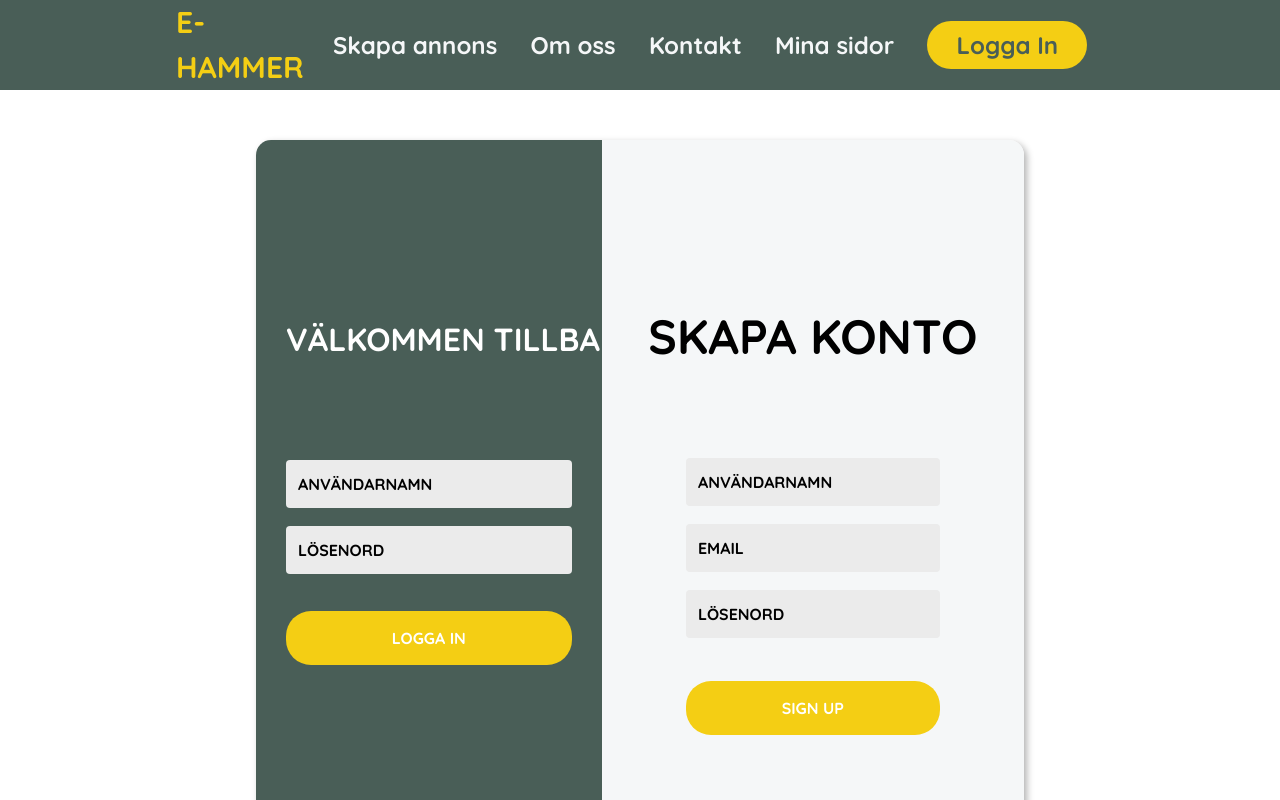
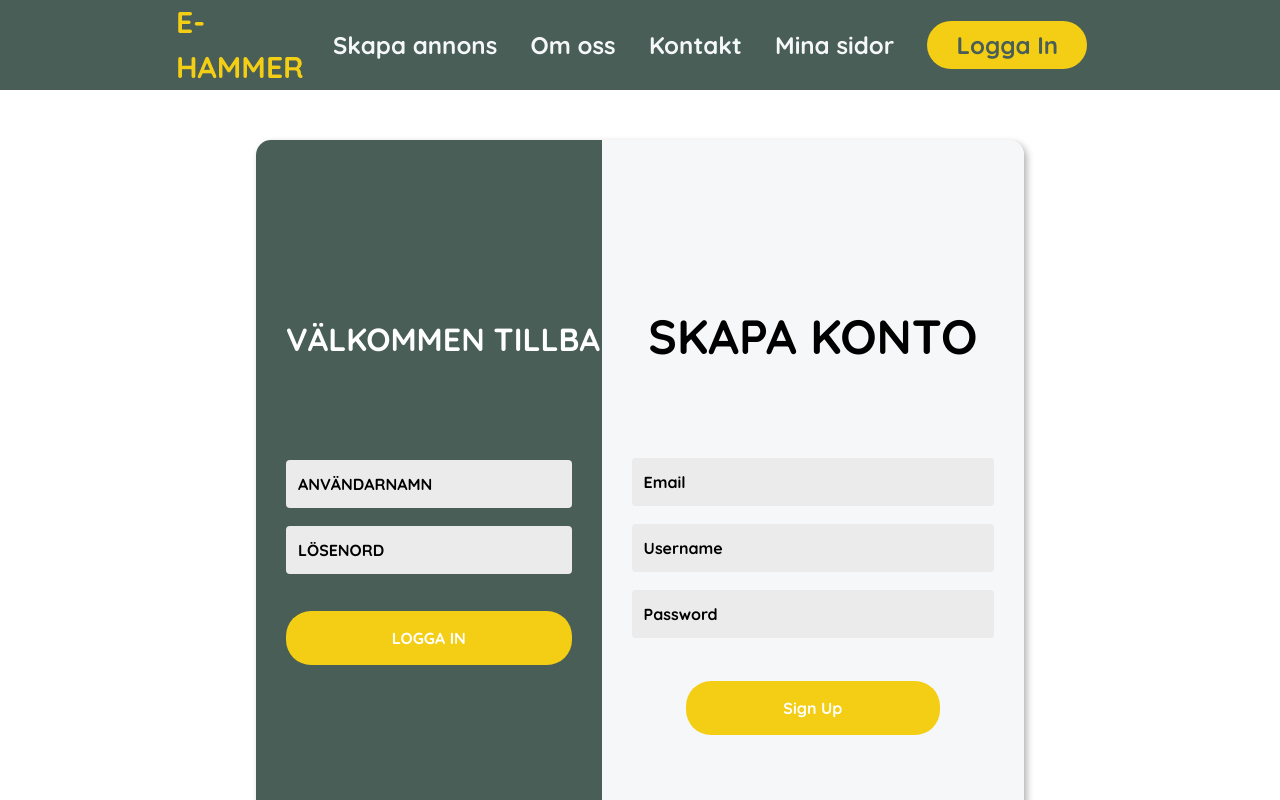
Before and after one commit to EddieMollerstrom/Online-Auktion-Grupp-5, a React (Vite) app: page /LoginSignup in a window 1280 px wide. Shown: the top 800 px of the page. Built offline with nearby package versions, Linux system fonts and the light colour scheme.

Commit message:
can now create new users and push it to db.json

```diff
--- a/db.json
+++ b/db.json
@@ -4,7 +4,13 @@
       "id": "1",
       "title": "Häst med lång hals",
       "description": "Giraffer är idisslare, precis som nötkreatur och andra hovdjur, och deras mage har fyra delar, med mat som passerar genom den första och vatten går direkt till den andra.",
-      "tags": ["Häst", "Lång", "Oragne", "Oanvänd", "Prickig"],
+      "tags": [
+        "Häst",
+        "Lång",
+        "Oragne",
+        "Oanvänd",
+        "Prickig"
+      ],
       "img": "https://upload.wikimedia.org/wikipedia/commons/b/b2/Indoor_Giraffe_House_Belfast_Zoo.jpg",
       "created": "2024-03-21T11:42:43.511Z",
       "ends": "2024-04-21T00:00:43.511Z",
@@ -16,7 +22,13 @@
       "id": "2",
       "title": "Konstig katt",
       "description": "Jag säljer nu min katt som är lite konstig till ett billigare pris. Den piper istället för att jama och den klättrar på allt den ser.",
-      "tags": ["Katt", "Liten", "Oragne", "Galen", "Billig"],
+      "tags": [
+        "Katt",
+        "Liten",
+        "Oragne",
+        "Galen",
+        "Billig"
+      ],
       "img": "https://zooplanet.se/wp-content/uploads/2021/08/Ekorre-850x478.jpg",
       "created": "2024-01-12T16:12:58.511Z",
       "ends": "2024-06-24T00:00:43.511Z",
@@ -25,9 +37,30 @@
       "shipping": "70 kr Postnord"
     }
   ],
-
-  "posts": [
-    { "id": "1", "title": "a title", "views": 100 },
-    { "id": "2", "title": "another title", "views": 200 }
+  "users": [
+    {
+      "id": "1",
+      "userName": "Po",
+      "email": "po@gmail.com",
+      "password": "abc123"
+    },
+    {
+      "id": "2",
+      "userName": "Oogway",
+      "email": "oogway@gmail.com",
+      "password": "abc123"
+    },
+    {
+      "id": "3",
+      "userName": "Shifu",
+      "email": "oogway@gmail.com",
+      "password": "abc123"
+    },
+    {
+      "email": "Lukasholmwolf@gmail.com",
+      "userName": "Skarader",
+      "password": "ABC123",
+      "id": "cgsyrIt"
+    }
   ]
 }
--- a/package.json
+++ b/package.json
@@ -10,6 +10,7 @@
     "preview": "vite preview"
   },
   "dependencies": {
+    "axios": "^1.6.8",
     "react": "^18.2.0",
     "react-dom": "^18.2.0",
     "react-router-dom": "^6.22.3"
--- a/src/pages/LoginSignup.jsx
+++ b/src/pages/LoginSignup.jsx
@@ -1,3 +1,64 @@
+import React, { useState } from "react";
+import axios from "axios";
+
+const Signup = () => {
+  const [username, setUsername] = useState("");
+  const [email, setEmail] = useState("");
+  const [password, setPassword] = useState("");
+
+  const handleSubmit = async (e) => {
+    e.preventDefault();
+    try {
+      const newUser = {
+        email: email,
+        userName: username,
+        password: password,
+      };
+      await axios.post("http://localhost:3000/users", newUser);
+
+      setEmail("");
+      setUsername("");
+      setPassword("");
+      alert("User signed up successfully!");
+    } catch (error) {
+      console.error("Error signing up:", error);
+      alert("An error occurred while signing up.");
+    }
+  };
+
+  return (
+    <div className="signup-container bg-custom-white">
+      <h2 className="title-signup">SKAPA KONTO</h2>
+      <form onSubmit={handleSubmit}>
+        <input
+          type="email"
+          placeholder="Email"
+          value={email}
+          onChange={(e) => setEmail(e.target.value)}
+          required
+        />
+        <input
+          type="text"
+          placeholder="Username"
+          value={username}
+          onChange={(e) => setUsername(e.target.value)}
+          required
+        />
+        <input
+          type="password"
+          placeholder="Password"
+          value={password}
+          onChange={(e) => setPassword(e.target.value)}
+          required
+        />
+        <button className="signup-btn bg-custom-yellow" type="submit">
+          Sign Up
+        </button>
+      </form>
+    </div>
+  );
+};
+
 export default function LoginSignup() {
   return (
     <>
@@ -10,15 +71,7 @@ export default function LoginSignup() {
           </div>
           <button className="login-btn bg-custom-yellow">LOGGA IN</button>
         </div>
-        <div className="signup-container bg-custom-white">
-          <h2 className="title-signup">SKAPA KONTO</h2>
-          <div className="signup-position-handler">
-            <input type="text" placeholder="ANVÄNDARNAMN" />
-            <input type="email" placeholder="EMAIL" />
-            <input type="password" placeholder="LÖSENORD" />
-          </div>
-          <button className="signup-btn bg-custom-yellow">SIGN UP</button>
-        </div>
+        <Signup />
       </div>
     </>
   );
```
Also changed, not shown: 1 other file (tests, documents, lock files or other folders).
